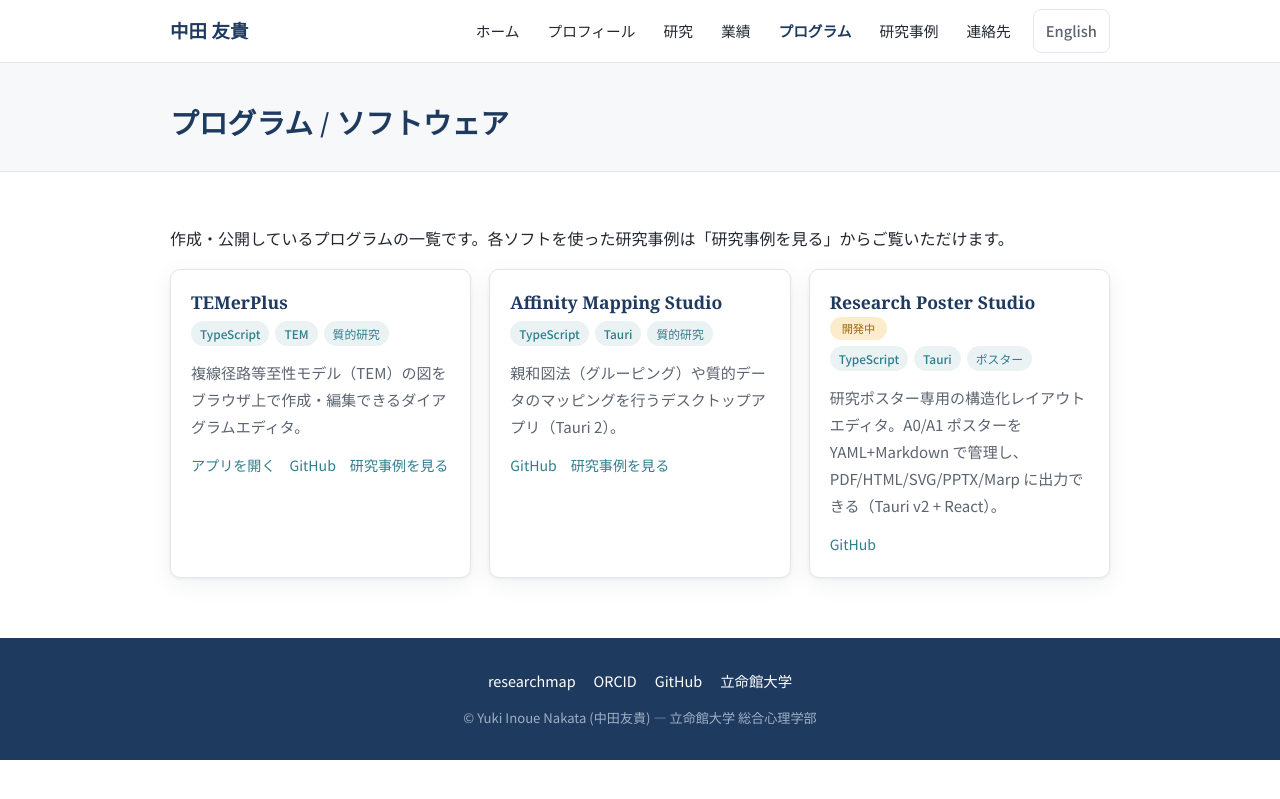
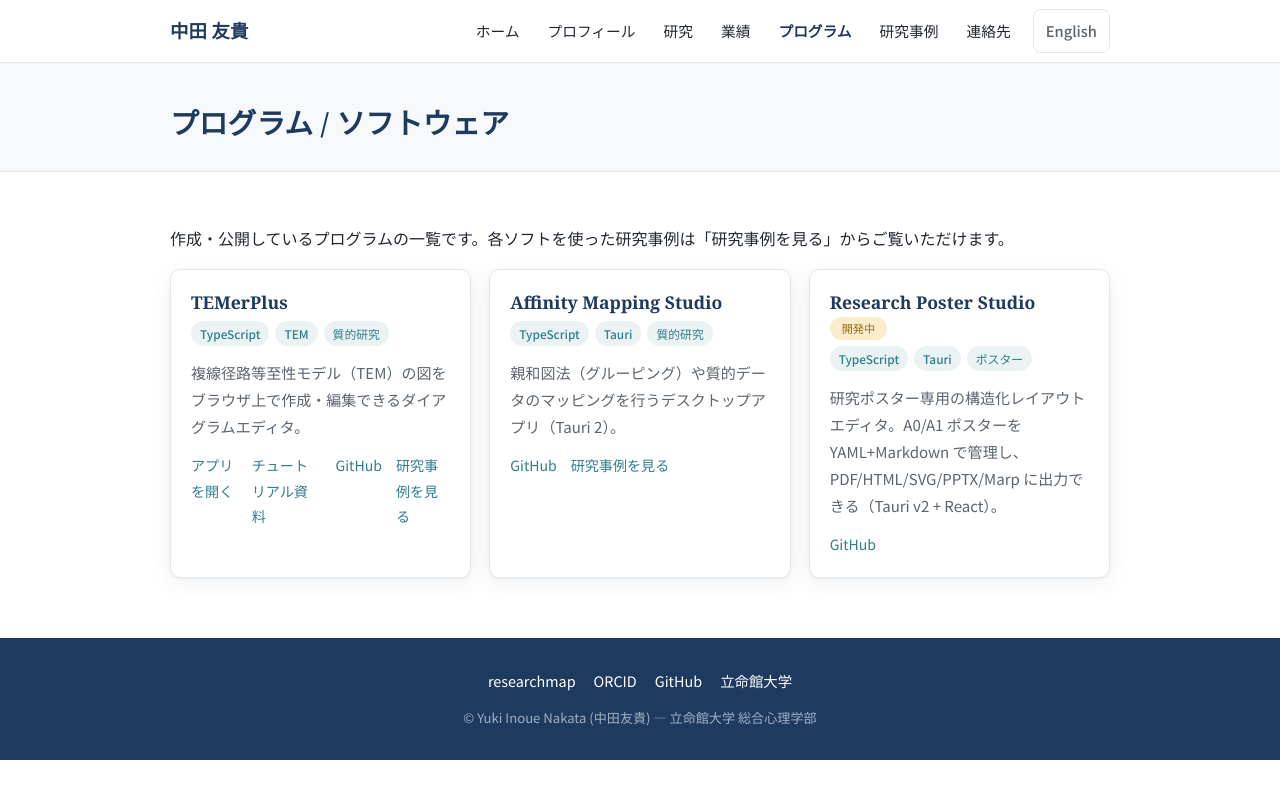
Before and after one commit to YukiInoueNakata/YukiInoueNakata.github.io, a Jekyll site: the page built from programs.html, in a window 1280 px wide. Shown: the top 799 px of the page. Built offline with Jekyll 4.4.1, drawn with Linux system fonts in a browser that asks for light colours.

Commit message:
feat(programs): プログラムカードにチュートリアル資料へのボタンを追加
TEMerPlus の講習会資料 /tea2026/ へプログラム一覧から辿れるようにする。
カード固有のリンクを増やすのではなく、任意フィールド tutorial_url を
programs.yml に足し、値があるプログラムだけボタンが出る形にした（他の
ソフトにチュートリアルを用意したときも同じ仕組みで足せる）。

- _data/programs.yml: tutorial_url を追加（TEMerPlus のみ /tea2026/）
- _data/i18n.yml: ui.tutorial（チュートリアル資料 / Tutorial materials）
- programs.html, en/programs.html: 「アプリを開く」の直後に描画

Co-Authored-By: Claude Opus 5 (1M context) <noreply@anthropic.com>
Claude-Session: https://claude.ai/code/session_01EqKoxcTgFSMxT5Cpc5J7SU

```diff
--- a/_data/i18n.yml
+++ b/_data/i18n.yml
@@ -29,6 +29,7 @@ ja:
     all_pubs_researchmap: "業績一覧 (researchmap)"
     download: "ダウンロード"
     open_app: "アプリを開く"
+    tutorial: "チュートリアル資料"
     in_development: "開発中"
     usage_examples: "このソフトを使った研究事例"
     view_examples: "研究事例を見る"
@@ -79,6 +80,7 @@ en:
     all_pubs_researchmap: "Full list (researchmap)"
     download: "Download"
     open_app: "Open app"
+    tutorial: "Tutorial materials"
     in_development: "In development"
     usage_examples: "Studies using this software"
     view_examples: "View examples"
--- a/_data/programs.yml
+++ b/_data/programs.yml
@@ -2,6 +2,7 @@
 #  作成したプログラム / ソフトウェア（日英）。
 #  id … 研究事例フォーム/CSV の software 列と一致させる識別子
 #  app_url … Web アプリ等を直接開くURL（あれば）
+#  tutorial_url … チュートリアル/講習会資料のページ（あれば。サイト内は "/tea2026/" のように書く）
 #  detail … true で _programs/<id>.md の詳細ページへリンク
 #  wip … true で「開発中」バッジ
 # ============================================================
@@ -15,6 +16,7 @@
     en: "A web-based diagram editor for creating and editing Trajectory Equifinality Model (TEM) diagrams."
   tags: ["TypeScript", "TEM", "質的研究"]
   app_url: "https://yukiinouenakata.github.io/temerplus/"
+  tutorial_url: "/tea2026/"
   repo_url: "https://github.com/YukiInoueNakata/temerplus"
   download_url: ""
   detail: false
@@ -29,6 +31,7 @@
     en: "A desktop app (Tauri 2) for affinity diagramming and qualitative data mapping."
   tags: ["TypeScript", "Tauri", "質的研究"]
   app_url: ""
+  tutorial_url: ""
   repo_url: "https://github.com/YukiInoueNakata/affinity-mapping-studio"
   download_url: ""
   detail: false
@@ -43,6 +46,7 @@
     en: "A structured layout editor for academic posters. Manage A0/A1 posters in YAML + Markdown and export to PDF/HTML/SVG/PPTX/Marp (Tauri v2 + React)."
   tags: ["TypeScript", "Tauri", "ポスター"]
   app_url: ""
+  tutorial_url: ""
   repo_url: "https://github.com/YukiInoueNakata/research_poster_studio"
   download_url: ""
   detail: false
--- a/en/programs.html
+++ b/en/programs.html
@@ -18,6 +18,7 @@ permalink: /en/programs/
     <div class="card-actions">
       {% if prog.detail %}<a href="{{ '/programs/' | append: prog.id | append: '/' | relative_url }}">{{ t.ui.read_more }}</a>{% endif %}
       {% if prog.app_url != "" %}<a href="{{ prog.app_url }}" target="_blank" rel="noopener">{{ t.ui.open_app }}</a>{% endif %}
+      {% if prog.tutorial_url and prog.tutorial_url != "" %}<a href="{{ prog.tutorial_url | relative_url }}">{{ t.ui.tutorial }}</a>{% endif %}
       {% if prog.download_url != "" %}<a href="{{ prog.download_url }}" target="_blank" rel="noopener">{{ t.ui.download }}</a>{% endif %}
       {% if prog.repo_url != "" %}<a href="{{ prog.repo_url }}" target="_blank" rel="noopener">GitHub</a>{% endif %}
       {% unless prog.wip %}<a href="{{ '/en/bibliography/' | relative_url }}?software={{ prog.id }}">{{ t.ui.view_examples }}</a>{% endunless %}
--- a/programs.html
+++ b/programs.html
@@ -18,6 +18,7 @@ permalink: /programs/
     <div class="card-actions">
       {% if prog.detail %}<a href="{{ '/programs/' | append: prog.id | append: '/' | relative_url }}">{{ t.ui.read_more }}</a>{% endif %}
       {% if prog.app_url != "" %}<a href="{{ prog.app_url }}" target="_blank" rel="noopener">{{ t.ui.open_app }}</a>{% endif %}
+      {% if prog.tutorial_url and prog.tutorial_url != "" %}<a href="{{ prog.tutorial_url | relative_url }}">{{ t.ui.tutorial }}</a>{% endif %}
       {% if prog.download_url != "" %}<a href="{{ prog.download_url }}" target="_blank" rel="noopener">{{ t.ui.download }}</a>{% endif %}
       {% if prog.repo_url != "" %}<a href="{{ prog.repo_url }}" target="_blank" rel="noopener">GitHub</a>{% endif %}
       {% unless prog.wip %}<a href="{{ '/bibliography/' | relative_url }}?software={{ prog.id }}">{{ t.ui.view_examples }}</a>{% endunless %}
```
